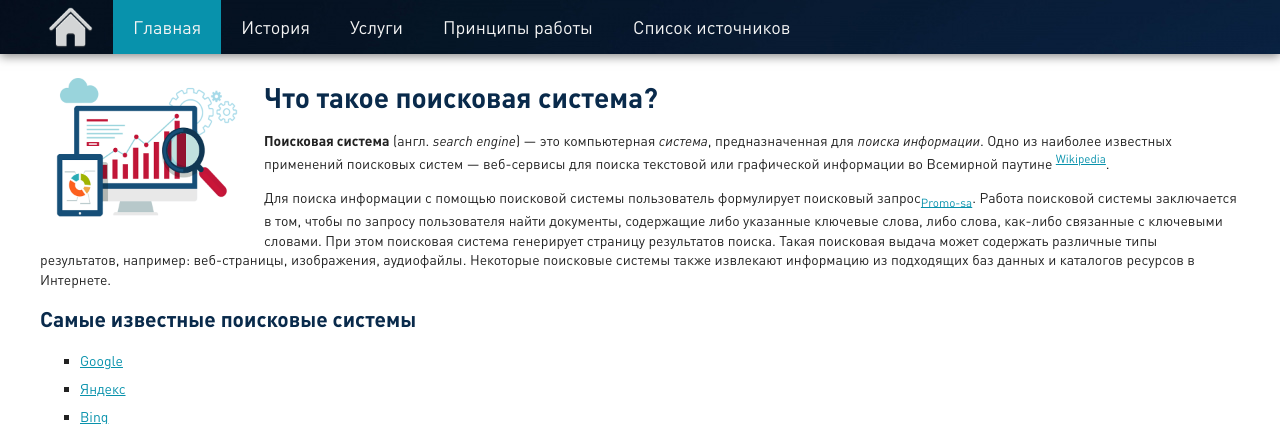
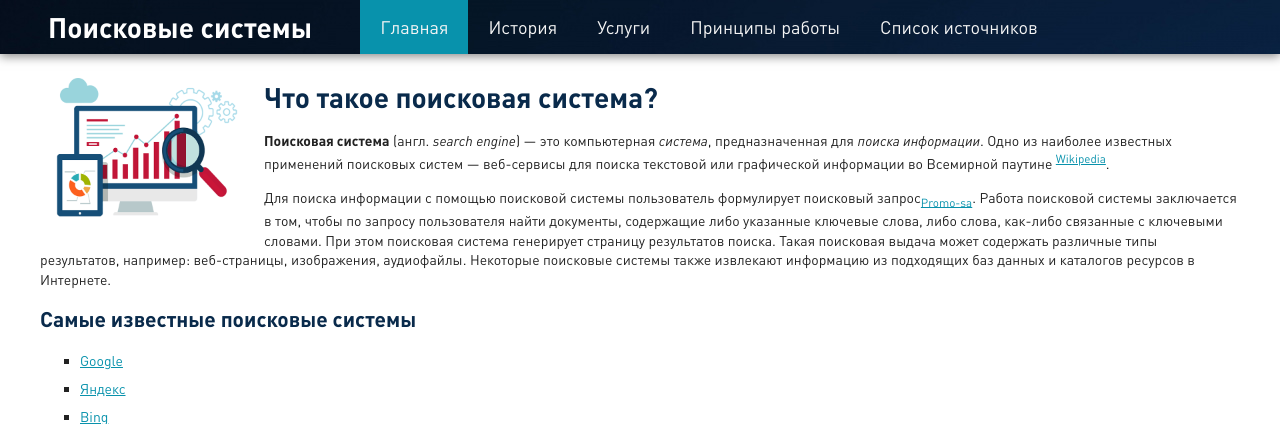
Before and after one commit to Frodeul/search_engines, a Flask app: page / in a window 1280 px wide. Shown: the top 424 px of the page. Run offline with Flask 2, Linux system fonts and the light colour scheme.

Commit message:
Change header "home" image with title

```diff
--- a/app/static/styles/base/header.css
+++ b/app/static/styles/base/header.css
@@ -9,14 +9,6 @@
     background: #06152c url('../../images/footer.jpg') fixed;
     z-index: 2;
     position: fixed;
-}
-
-.header img.home {
-    width: 45px;
-    display: inline-block;
-    float: left;
-    margin-right: 20px;
-    margin-top: 7px;
 }
 
 .header ul {
@@ -46,3 +38,11 @@
 .header li a:hover {
     background-color: #056782;
 }
+
+.header .title {
+    display: inline-block;
+    float: left;
+    color: #ffffff;
+    line-height: var(--header-height);
+    margin-right: 48px;
+}
--- a/app/templates/base/header.html
+++ b/app/templates/base/header.html
@@ -7,7 +7,9 @@
 ] %}
 
 <div class="header">
-    <a href="/index"><img class="home" src="../../static/images/home.png" alt="Главная"/></a>
+    <a href="/" title="На главную">
+        <h1 class="title">Поисковые системы</h1>
+    </a>
     <ul>
         {% for name, href, id in menu_items %}
             <li>
```
